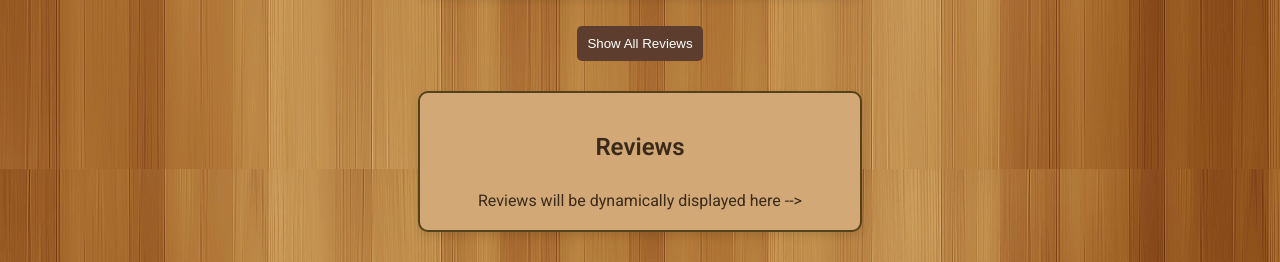
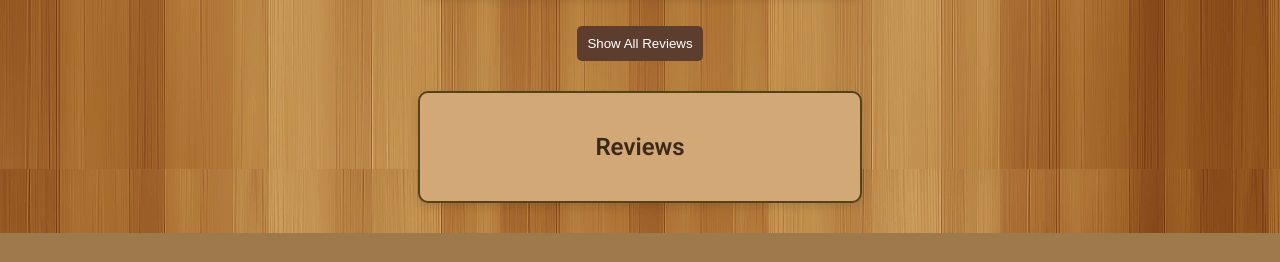
Before and after one commit to soccerzico/BasicFlaskAppDemo, a Flask app: page / in a window 1280 px wide. Shown: the part 570-832 px from the top of the page. After the commit the page ends 803 px from the top, so only its background shows below. Run offline with Flask 2, Linux system fonts and the light colour scheme.

Commit message:
Fix comment syntax in index2.html

```diff
--- a/templates/index2.html
+++ b/templates/index2.html
@@ -60,7 +60,7 @@
     <!-- Review List -->
     <div id="reviewList">
         <h2>Reviews</h2>
-        Reviews will be dynamically displayed here -->
+        <!--Reviews will be dynamically displayed here -->
     </div>
 
     <script src="{{ url_for('static', filename='script.js') }}"></script>
```
